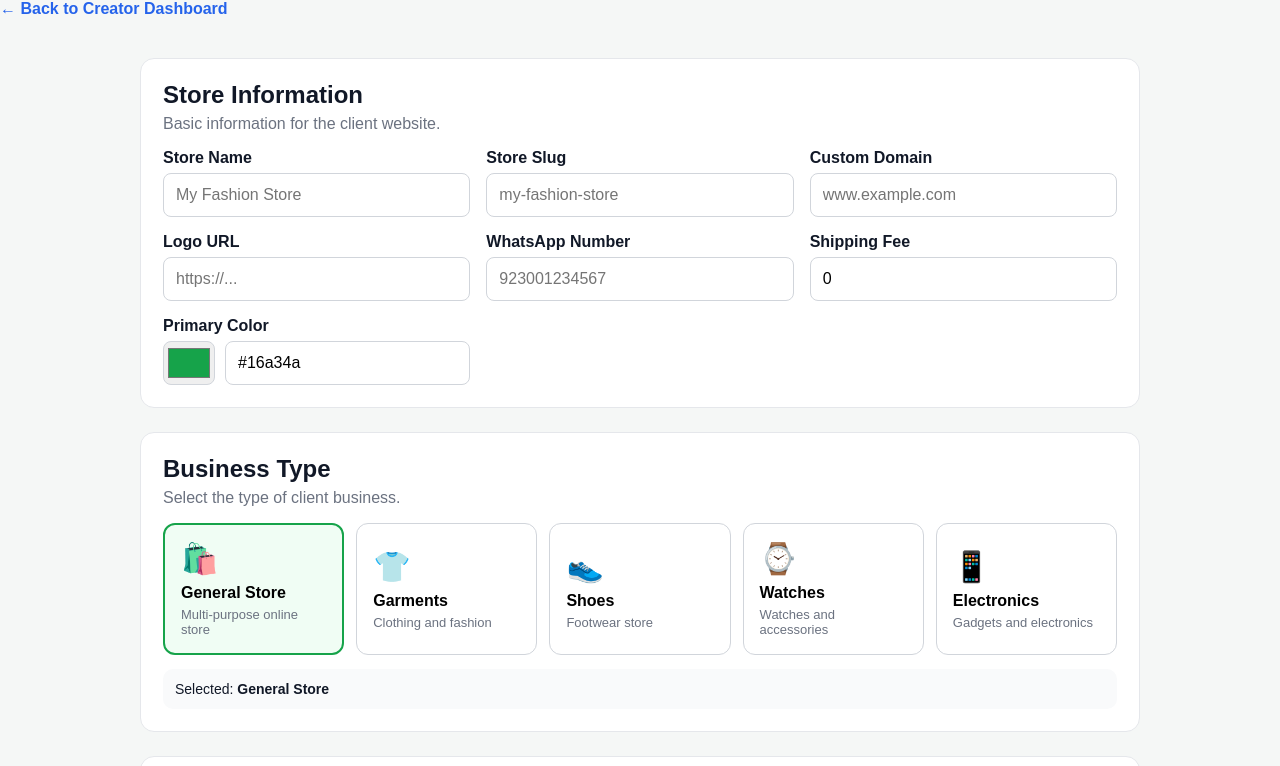
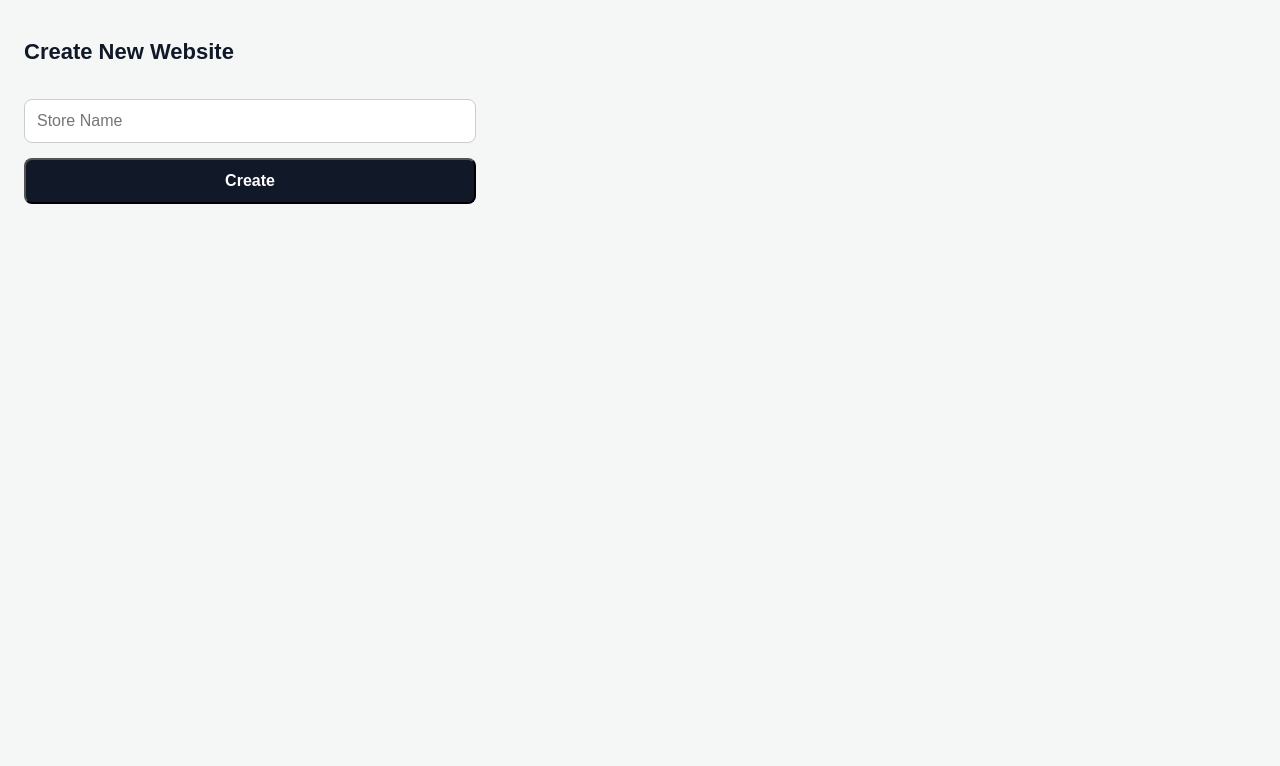
Before and after one commit to iftikharahmed037092-ship-it/storegen-final, a Next.js app: page /creator/create in a window 1280 px wide. Shown: the top 766 px of the page. Built offline with nearby package versions, Linux system fonts and the light colour scheme.

Commit message:
Implement CreateStorePage component for store creation
This component allows users to create a new store by entering a name and authenticating with Supabase. It handles loading states and user redirection based on authentication status.

```diff
--- /dev/null
+++ b/app/creator/(protected)/create/page.tsx
@@ -0,0 +1,51 @@
+"use client";
+import { useState } from "react";
+import { useRouter } from "next/navigation";
+import { supabaseBrowser } from "@/lib/supabase-browser";
+
+export default function CreateStorePage() {
+  const [name, setName] = useState("");
+  const [loading, setLoading] = useState(false);
+  const router = useRouter();
+
+  const handleCreate = async () => {
+    if (!name) return alert("Store name likho");
+    setLoading(true);
+    const { data: { user } } = await supabaseBrowser.auth.getUser();
+    if (!user) {
+      router.push("/login");
+      return;
+    }
+    const { data, error } = await supabaseBrowser
+      .from("stores")
+      .insert({ name, owner_id: user.id })
+      .select()
+      .single();
+
+    setLoading(false);
+    if (error) {
+      alert(error.message);
+    } else {
+      router.push(`/creator`);
+    }
+  };
+
+  return (
+    <div style={{ padding: 24, maxWidth: 500 }}>
+      <h1 style={{ fontSize: 22, fontWeight: 900 }}>Create New Website</h1>
+      <input
+        value={name}
+        onChange={(e) => setName(e.target.value)}
+        placeholder="Store Name"
+        style={{ width: "100%", padding: 12, marginTop: 20, borderRadius: 8, border: "1px solid #ccc" }}
+      />
+      <button
+        onClick={handleCreate}
+        disabled={loading}
+        style={{ marginTop: 15, width: "100%", padding: 12, background: "#111827", color: "#fff", borderRadius: 8, fontWeight: 800 }}
+      >
+        {loading ? "Creating..." : "Create"}
+      </button>
+    </div>
+  );
+}
```
